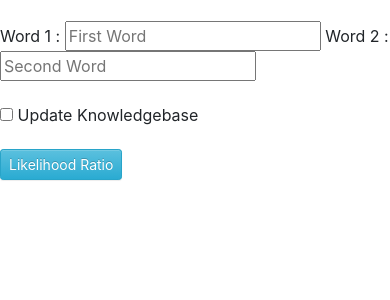
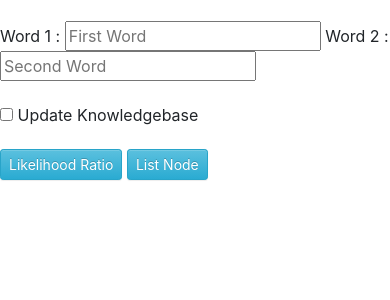
Before and after one commit to manu154c/Neo4J_KnowledgeBase, a Django app: page / in a window 390 px wide. Shown: the top 300 px of the page. Run offline with Django 3.2, Linux system fonts and the light colour scheme; some libraries are stand-ins or nearby versions.

Commit message:
interface update 1

```diff
--- a/src/context_predictor/Predict/templates/Predict/get_request.html
+++ b/src/context_predictor/Predict/templates/Predict/get_request.html
@@ -37,6 +37,22 @@
 
     		function(data, status){
         		$("#result").html(data);
+    		});
+
+		}
+
+
+		function list_all_nodes() {
+
+    		$.post("http://127.0.0.1:8000/list/",
+    		{
+
+        		csrfmiddlewaretoken : $("input[name=csrfmiddlewaretoken]").val()
+
+    		},
+
+    		function(data, status){
+        		$("#node_list").html(data);
     		});
 
 		}
@@ -91,6 +107,7 @@
 
 				<!-- input type="button" class="btn btn-sm btn-default" value="Likelihood Ratio" -->
 				<button class="btn btn-sm btn-info" onclick="btn_click_fn()" >Likelihood Ratio</button>
+				<button class="btn btn-sm btn-info" onclick="list_all_nodes()" >List Node</button>
 
 			</div>
 
@@ -115,4 +132,15 @@
 
 		</div>
 
+
+		<div class='row' style='margin-top:20px;'>
+
+			<div class='col-md-6' id='node_list' >
+			</div>
+
+			<div class='col-md-6' id='' >
+			</div>
+
+		</div>
+
 	</body>
--- a/src/context_predictor/Predict/urls.py
+++ b/src/context_predictor/Predict/urls.py
@@ -3,4 +3,5 @@ from . import views
 
 urlpatterns = [
     url(r'^$', views.predict_context, name='predict_context'),
+    url(r'^list/', views.list_all_nodes, name='list_all_nodes'),
 ]
--- a/src/context_predictor/Predict/views.py
+++ b/src/context_predictor/Predict/views.py
@@ -82,11 +82,17 @@ def factorial(n):
 def prob(k, n, x):
 
     k = float(k)
+    print(k)
     n = float(n)
+    print(n)
     x = float(x)
+    print(x)
+
+    pdb.set_trace()
 
     #combinations = factorial(n)/(factorial(k)*factorial(n-k))
-    binomial = x**k * (1-x)**(n-k)
+    binomial = round(x**k,10) * round((1-x)**(n-k), 10)
+    print(binomial)
 
     return binomial
 
@@ -101,22 +107,32 @@ def calculate_likelihood_ratio(word1, word2, cleaned_tocken_len):
     end_node = list_node2[0]['a']
     relation = g.match(start_node=start_node, rel_type="CO_OCCURENCED", end_node=end_node)
     existing_relation = list(relation)
-    print(existing_relation)
+    #print(existing_relation)
     relation_count = existing_relation[0]['count']
 
     c1 = start_node['word_count']
     c2 = end_node['word_count']
     c12 = relation_count
     N = float(cleaned_tocken_len)
+    c1 = 12593
+    c2 = 932
+    c12 = 150
+    N = 14307668
 
     p = float(c2)/float(N)
+    #print(p)
     p1 = float(c12)/float(c1)
+    #print(p1)
     p2 = (float(c2)-float(c12))/(float(N)-float(c1))
+    #print(p2)
 
     a11 = prob(c12, c1, p1)
+    pdb.set_trace()
+    print(a11)
     if a11 < 0:
         a11 = -a11
     a12 = log10(a11)
+    print(a12)
 
     prob_a = float(c2)-float(c12)
     prob_b = float(N)-float(c1)
@@ -144,8 +160,6 @@ def calculate_likelihood_ratio(word1, word2, cleaned_tocken_len):
     e12 = log10(e11)
 
     lh1 = d12 + e12 - float(lh2)
-
-    #pdb.set_trace()
 
 
     return 2*lh1
@@ -179,7 +193,7 @@ def update_word_count_from_dictionary(dictinary_from_tokens):
 def count_bigram_relatedness(cleaned_tocken):
     list_position = len(cleaned_tocken)
     list_position = list_position-1
-    print(cleaned_tocken)
+    #print(cleaned_tocken)
     for i in range(list_position):
         node1 = cleaned_tocken[i]
         node2 = cleaned_tocken[i+1]
@@ -239,3 +253,28 @@ def check_for_relation(node1, node2):
         #neo4j_transaction.commit()
 
     return 1
+
+def list_all_nodes(request):
+
+    g = Graph('http://localhost:7474/db/data', user='neo4j', password='root')
+
+    d = g.run("MATCH (n) RETURN n LIMIT 25")
+    list_d = list(d)
+    #print(list_d)
+
+    #pdb.set_trace()
+
+    table = ""
+
+    i = 0
+    for node in list_d:
+        i = i + 1
+        table = table + " <tr class='' > "
+        table = table + " <td> " + str(i) + " </td> "
+        table = table + " <td> " + node['n']['value'] + " </td> "
+        table = table + " <td> " + str(node['n']['word_count']) + " </td> "
+        table = table + " </tr>"
+
+    output = table
+
+    return render(request, 'Predict/ajax_list_nodes.html', {'output' : output})
```
Also changed, not shown: src/context_predictor/Predict/templates/Predict/ajax_list_nodes.html (added, +26 -0 lines).
